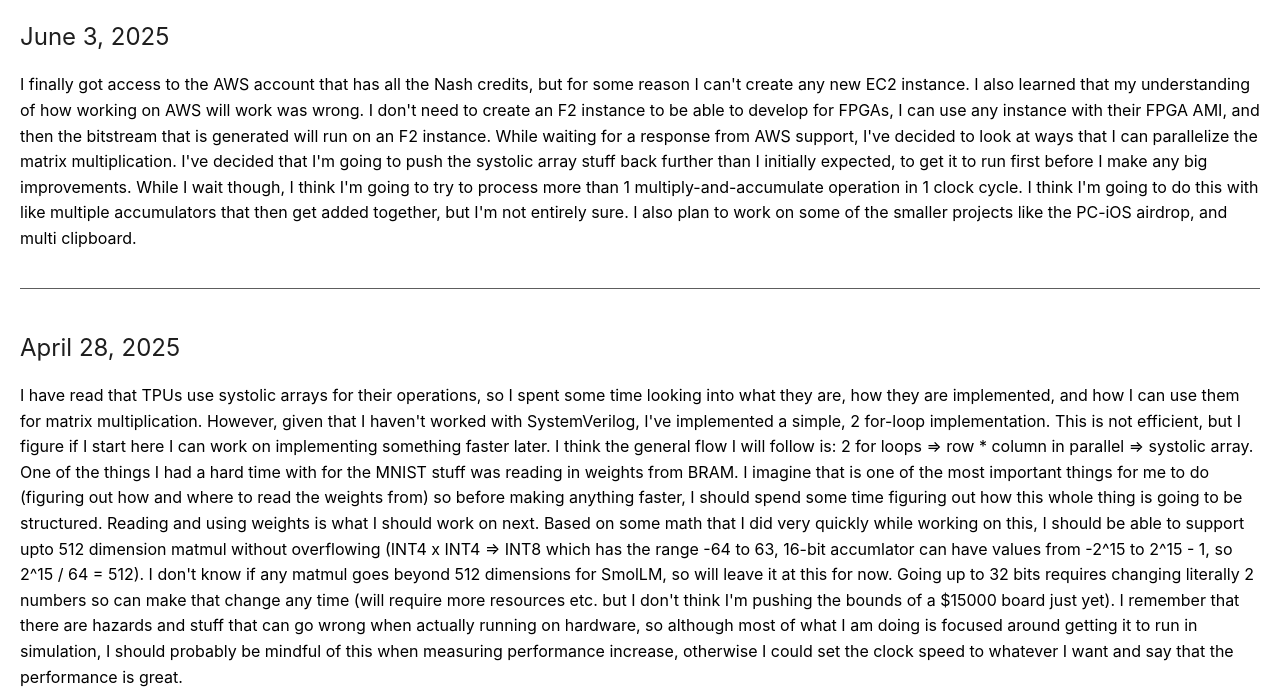
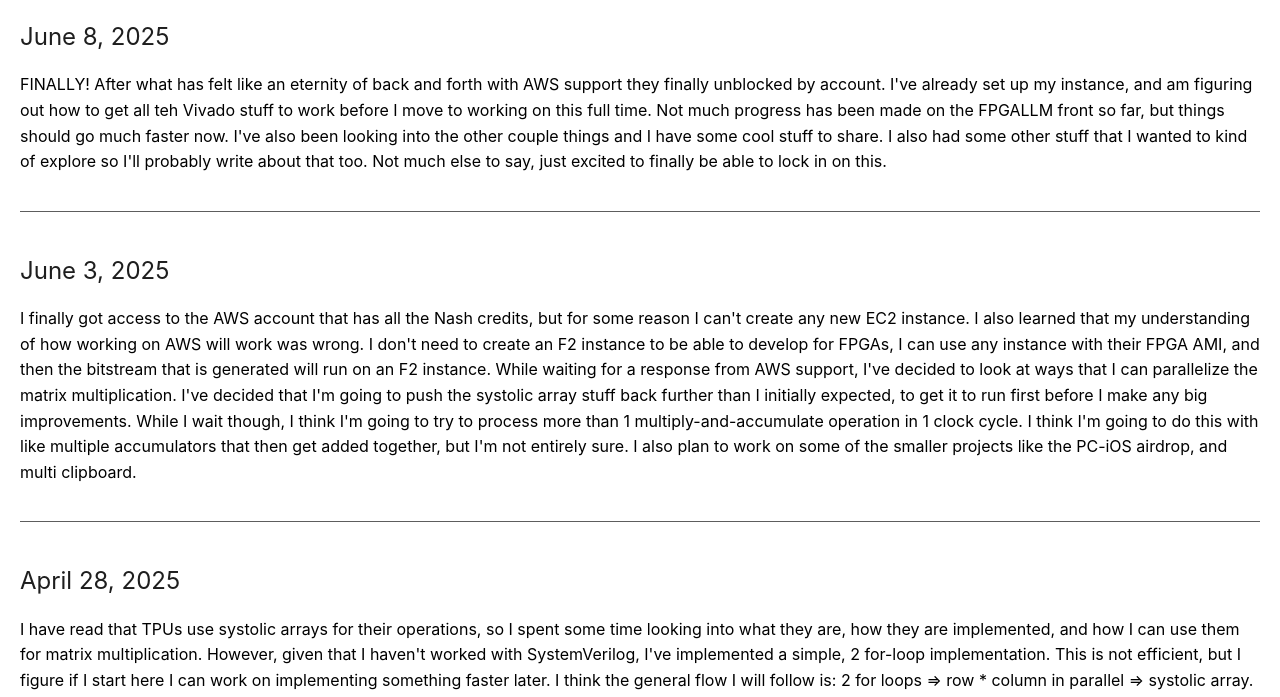
Before and after one commit to VMoorjani/VMoorjani.github.io, a plain HTML site: page projects/FPGALLM.html in a window 1280 px wide. Shown: the part 76-773 px from the top of the page. Drawn offline with Linux system fonts and the light colour scheme.

Commit message:
finally fixed aws issues

```diff
--- a/projects/FPGALLM.html
+++ b/projects/FPGALLM.html
@@ -9,6 +9,15 @@
 <body>
     <main>
         <h1>FPGA LLM</h1>
+
+        <article class="blog-post">
+            <div class="date">June 8, 2025</div>
+            <p> FINALLY! After what has felt like an eternity of back and forth with AWS support they finally unblocked by account. I've already set up my instance,
+                and am figuring out how to get all teh Vivado stuff to work before I move to working on this full time. Not much progress has been made on the FPGALLM front
+                so far, but things should go much faster now. I've also been looking into the other couple things and I have some cool stuff to share. I also had some
+                other stuff that I wanted to kind of explore so I'll probably write about that too. Not much else to say, just excited to finally be able to lock in on this.
+            </p>
+        </article>
 
         <article class="blog-post">
             <div class="date">June 3, 2025</div>
--- a/styles.css
+++ b/styles.css
@@ -44,3 +44,7 @@ body {
     margin-top: -15px;
     margin-bottom: 20px;
 }
+
+.home-page {
+    font-size: 1.2em;
+}
```
Also changed, not shown: index.html (+1 -1 lines).
